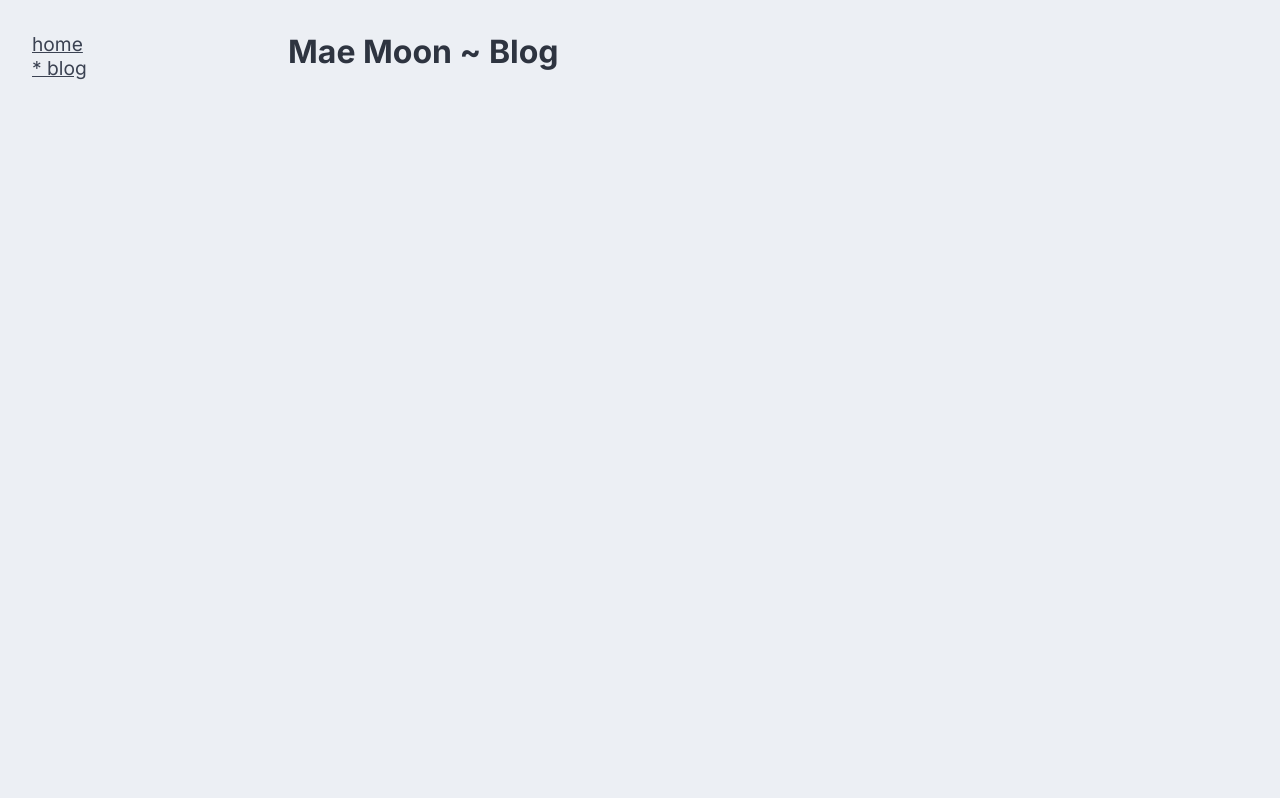
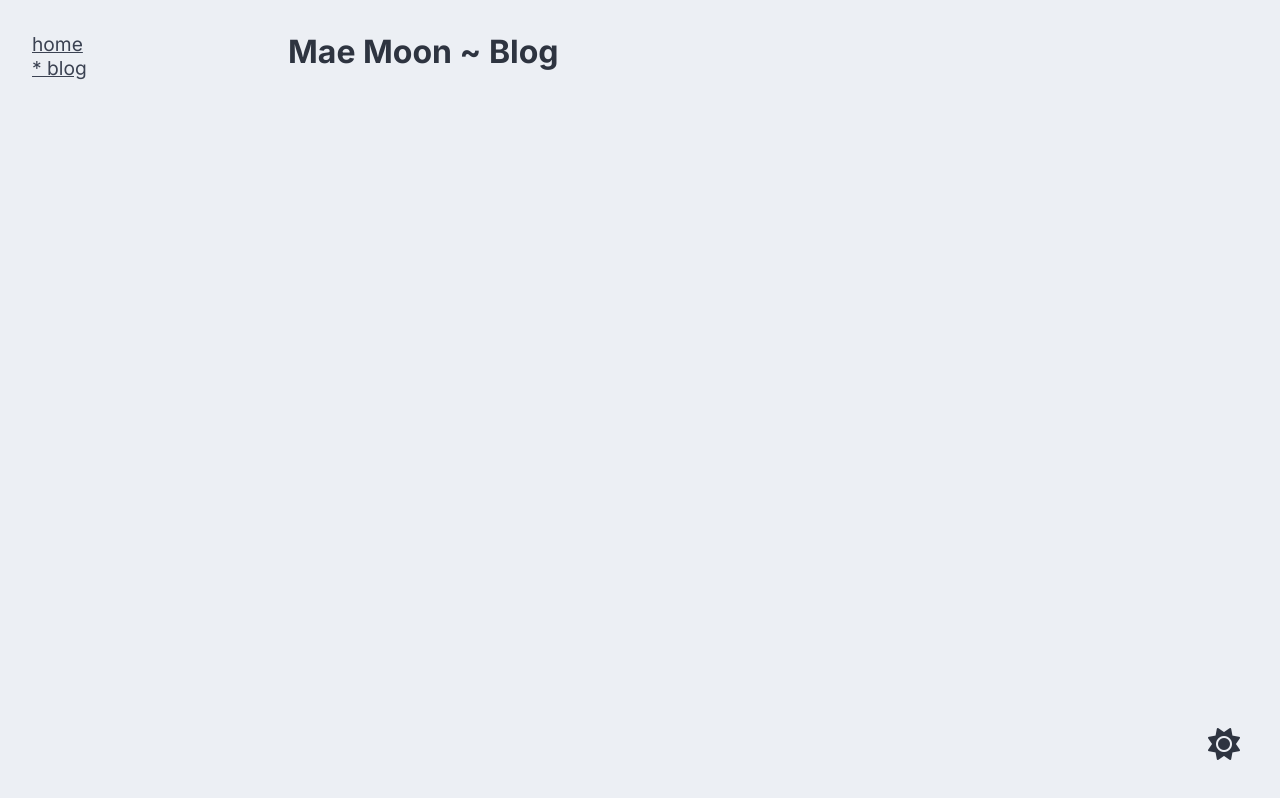
Before and after one commit to cute-catgirl/website, a SvelteKit app: page /blog in a window 1280 px wide. Built offline with nearby package versions, Linux system fonts and the light colour scheme.

Commit message:
Add theme switching

```diff
--- a/src/app.html
+++ b/src/app.html
@@ -7,6 +7,7 @@
 	<meta name="viewport" content="width=device-width, initial-scale=1" />
 	<link rel="preconnect" href="https://fonts.googleapis.com">
 	<link rel="preconnect" href="https://fonts.gstatic.com" crossorigin>
+	<script src="https://kit.fontawesome.com/e62e48e8f3.js" crossorigin="anonymous"></script>
 	<link href="https://fonts.googleapis.com/css2?family=Inter:wght@100..900&display=swap" rel="stylesheet">
 	%sveltekit.head%
 </head>
--- a/src/lib/global.css
+++ b/src/lib/global.css
@@ -1,9 +1,16 @@
-:root {
+.theme-light {
     --color-bg: #eceff4;
     --color-fg-1: #2e3440;
     --color-fg-2: #3b4252;
     --color-fg-3: #434c5e;
     --color-fg-4: #4c566a;
+}
+
+.theme-dark {
+    --color-bg: #3b4252;
+    --color-fg-1: #eceff4;
+    --color-fg-2: #e5e9f0;
+    --color-fg-3: #d8dee9;
 }
 
 * {
@@ -51,3 +58,9 @@ li {
     list-style: none;
     padding-bottom: 0.2em;
 }
+
+.icon {
+    width: 1em;
+    height: 1em;
+    vertical-align: -0.125em;
+}
--- a/src/routes/+layout.svelte
+++ b/src/routes/+layout.svelte
@@ -2,29 +2,47 @@
 	import Breadcrumb from '../lib/breadcrumb.svelte';
 	import '$lib/global.css';
 	import { blur } from 'svelte/transition';
-
+	import { theme } from './shared.svelte.js';
 	import { dev } from '$app/environment';
 	import { inject } from '@vercel/analytics';
 	import { injectSpeedInsights } from '@vercel/speed-insights/sveltekit';
+	import { onMount } from 'svelte';
 	let { data, children } = $props();
 
 	inject({ mode: dev ? 'development' : 'production' });
 	injectSpeedInsights();
+	onMount(() => {
+		document.body.className = theme.dark ? 'theme-dark' : 'theme-light';
+	});
 </script>
 
 <svelte:head>
-	<meta name="description" content="Mae Moon's personal website and blog">
+	<meta name="description" content="Mae Moon's personal website and blog" />
 </svelte:head>
 
 <div id="page">
 	{#key data.currentRoute}
-	<aside>
-		<a href="/" class:active={data.currentRoute == "/"}>home</a>
-		<a href="/blog" class:active={data.currentRoute == "/blog"}>blog</a>
-	</aside>
-	<main>
-		{@render children?.()}
-	</main>
+		<aside>
+			<a href="/" class:active={data.currentRoute == '/'}>home</a>
+			<a href="/blog" class:active={data.currentRoute.includes('/blog')}>blog</a>
+		</aside>
+		<main>
+			{@render children?.()}
+		</main>
+		<button
+			aria-label="Switch theme"
+			id="themebutton"
+			onclick={() => {
+				theme.dark = !theme.dark;
+				document.body.className = theme.dark ? 'theme-dark' : 'theme-light';
+			}}
+		>
+			{#if theme.dark}
+				<i class="fa-solid fa-moon"></i>
+			{:else}
+				<i class="fa-solid fa-sun"></i>
+			{/if}
+		</button>
 	{/key}
 </div>
 
@@ -33,6 +51,7 @@
 		display: flex;
 		flex-shrink: 1;
 	}
+
 	aside {
 		display: flex;
 		flex-direction: column;
@@ -41,12 +60,36 @@
 		padding: 2em;
 		flex-basis: 15%;
 	}
+
 	main {
 		padding: 2em;
 		flex-basis: 50%;
 	}
 
 	.active::before {
-		content: "* ";
+		content: '* ';
+	}
+
+	#themebutton {
+		position: fixed;
+		right: 1em;
+		bottom: 1em;
+		border: none;
+		font-size: 2em;
+		cursor: pointer;
+		color: var(--color-fg-1);
+		background-color: transparent;
+		display: flex;
+		justify-content: center;
+		align-items: center;
+		width: 1.5em;
+		height: 1.5em;
+		padding: 0;
+		transition: 0.1s ease-in-out;
+	}
+
+	#themebutton:hover {
+		color: var(--color-fg-2);
+		transform: translate(0, -3px);
 	}
 </style>
--- a/src/routes/+page.svelte
+++ b/src/routes/+page.svelte
@@ -1,6 +1,7 @@
 <script>
 	import Supportbutton from '../lib/supportbutton.svelte';
 	import { fade } from 'svelte/transition';
+	import { theme } from './shared.svelte.js';
 	let { data } = $props();
 </script>
 
@@ -38,4 +39,4 @@
 	<a href="/blog"><strong>see more -></strong></a>
 </ul>
 <h2 class="section">Support Me</h2>
-<Supportbutton></Supportbutton>
+<Supportbutton darkMode={theme.dark}></Supportbutton>
--- /dev/null
+++ b/src/routes/shared.svelte.js
@@ -0,0 +1,3 @@
+export const theme = $state({
+    dark: false
+});
```
Also changed, not shown: src/lib/supportbutton.svelte (+10 -1 lines), static/kofi-dark.webp (added).
